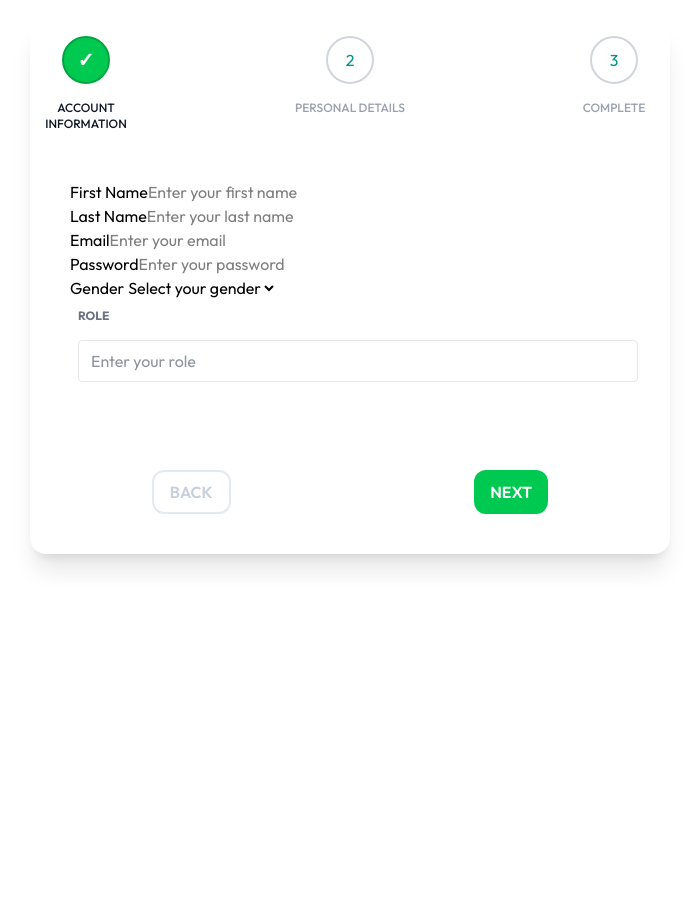
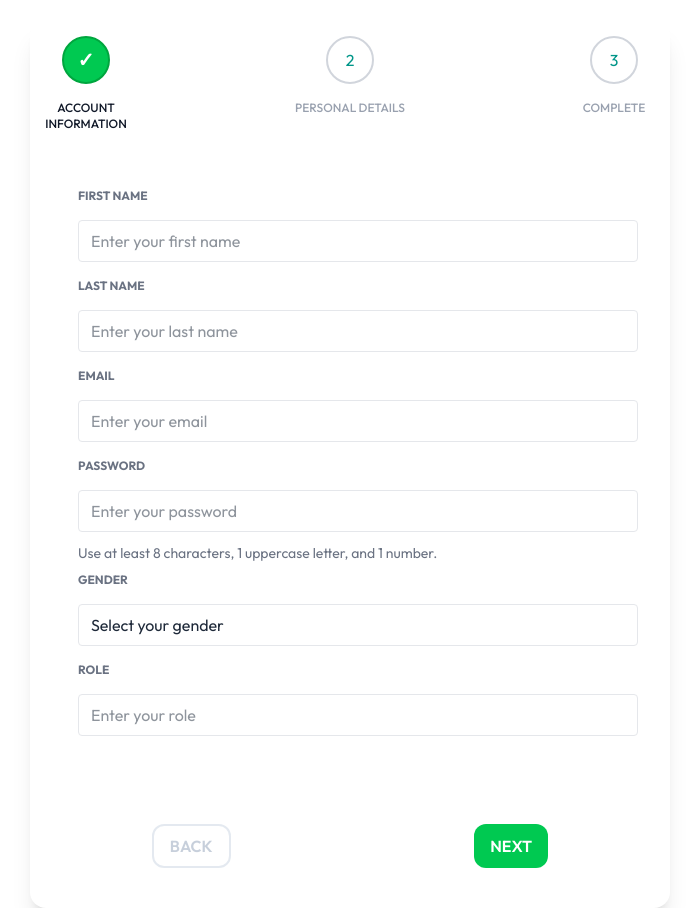
Before and after one commit to medicplus-org/medic-plus, a React (Vite) app: page /usersignup in a window 1280 px wide. Shown: the whole page, without its empty margins (290-989 px from the left). Before the commit the page ends 800 px from the top, so only its background shows below. Built offline with nearby package versions, Linux system fonts and the light colour scheme.

Commit message:
user form

```diff
--- a/src/pages/components/steps/UserAccount.jsx
+++ b/src/pages/components/steps/UserAccount.jsx
@@ -15,8 +15,11 @@ const UserAccount = () => {
 
   return (
     <form>
-      <div>
-        <label>First Name</label>
+      <div className="w-full mx-2 flex-1">
+        <label className="font-bold h-6 mt-3 text-gray-500 text-xs leading-8 uppercase">
+          First Name
+        </label>
+        <div className="bg-white my-2 p-1 flex border border-gray-200 rounded">
           <input
             type="text"
             name="firstname"
@@ -24,11 +27,16 @@ const UserAccount = () => {
             value={userData.firstname || ""}
             onChange={handleChange}
             placeholder="Enter your first name"
+            className="p-1 px-2 appearance-none outline-none w-full text-gray-800"
           />
         </div>
+      </div>
 
-      <div>
-        <label>Last Name</label>
+      <div className="w-full mx-2 flex-1">
+        <label className="font-bold h-6 mt-3 text-gray-500 text-xs leading-8 uppercase">
+          Last Name
+        </label>
+        <div className="bg-white my-2 p-1 flex border border-gray-200 rounded">
           <input
             type="text"
             name="lastname"
@@ -36,43 +44,63 @@ const UserAccount = () => {
             value={userData.lastname || ""}
             onChange={handleChange}
             placeholder="Enter your last name"
+            className="p-1 px-2 appearance-none outline-none w-full text-gray-800"
           />
         </div>
+      </div>
 
-      <div>
-        <label>Email</label>
+      <div className="w-full mx-2 flex-1">
+        <label className="font-bold h-6 mt-3 text-gray-500 text-xs leading-8 uppercase">
+          Email
+        </label>
+        <div className="bg-white my-2 p-1 flex border border-gray-200 rounded">
           <input
             type="email"
             name="email"
             value={userData.email || ""}
             onChange={handleChange}
             placeholder="Enter your email"
+            className="p-1 px-2 appearance-none outline-none w-full text-gray-800"
           />
         </div>
+      </div>
 
-      <div>
-        <label>Password</label>
+      <div className="w-full mx-2 flex-1">
+        <label className="font-bold h-6 mt-3 text-gray-500 text-xs leading-8 uppercase">
+          Password
+        </label>
+        <div className="bg-white my-2 p-1 flex border border-gray-200 rounded">
           <input
             type="password"
             name="password"
             value={userData.password || ""}
             onChange={handleChange}
             placeholder="Enter your password"
+            className="p-1 px-2 appearance-none outline-none w-full text-gray-800"
           />
         </div>
+        <small className="text-sm text-gray-500">
+          Use at least 8 characters, 1 uppercase letter, and 1 number.
+        </small>
+      </div>
 
-      <div>
-        <label>Gender</label>
+      <div className="w-full mx-2 flex-1">
+        <label className="font-bold h-6 mt-3 text-gray-500 text-xs leading-8 uppercase">
+          Gender
+        </label>
+        <div className="bg-white my-2 p-1 flex border border-gray-200 rounded">
           <select
             name="gender"
             value={userData.gender || ""}
             onChange={handleChange}
+            className="p-1 px-2 appearance-none outline-none w-full text-gray-800"
           >
             <option value="">Select your gender</option>
             <option value="male">Male</option>
             <option value="female">Female</option>
             <option value="other">Other</option>
           </select>
+        </div>
       </div>
       <div className="w-full mx-2 flex-1">
         <label className="font-bold h-6 mt-3 text-gray-500 text-xs leading-8 uppercase">
--- a/src/pages/components/steps/UserDetails.jsx
+++ b/src/pages/components/steps/UserDetails.jsx
@@ -23,24 +23,34 @@ const UserDetails = () => {
 
   return (
     <form>
-      <div>
-        <label>Phone Number</label>
+      <div className="w-full mx-2 flex-1">
+        <label className="font-bold h-6 mt-3 text-gray-500 text-xs leading-8 uppercase">
+          Phone Number
+        </label>
+        <div className="bg-white my-2 p-1 flex border border-gray-200 rounded">
           <input
             type="text"
             name="phone"
             value={userData.phone || ""}
             onChange={handleChange}
             placeholder="Enter your phone number"
+            className="p-1 px-2 appearance-none outline-none w-full text-gray-800"
           />
         </div>
+      </div>
 
-      <div>
-        <label>Profile Image</label>
+      <div className="w-full mx-2 flex-1">
+        <label className="font-bold h-6 mt-3 text-gray-500 text-xs leading-8 uppercase">
+          Profile Image
+        </label>
+        <div className="bg-white my-2 p-1 flex border border-gray-200 rounded">
           <input
             type="file"
             name="image"
             onChange={handleImageChange} // Use this for file input
+            className="p-1 px-2 appearance-none outline-none w-full text-gray-800"
           />
+        </div>
       </div>
     </form>
   );
```
Lines whose indentation alone changed are shown as unchanged.
